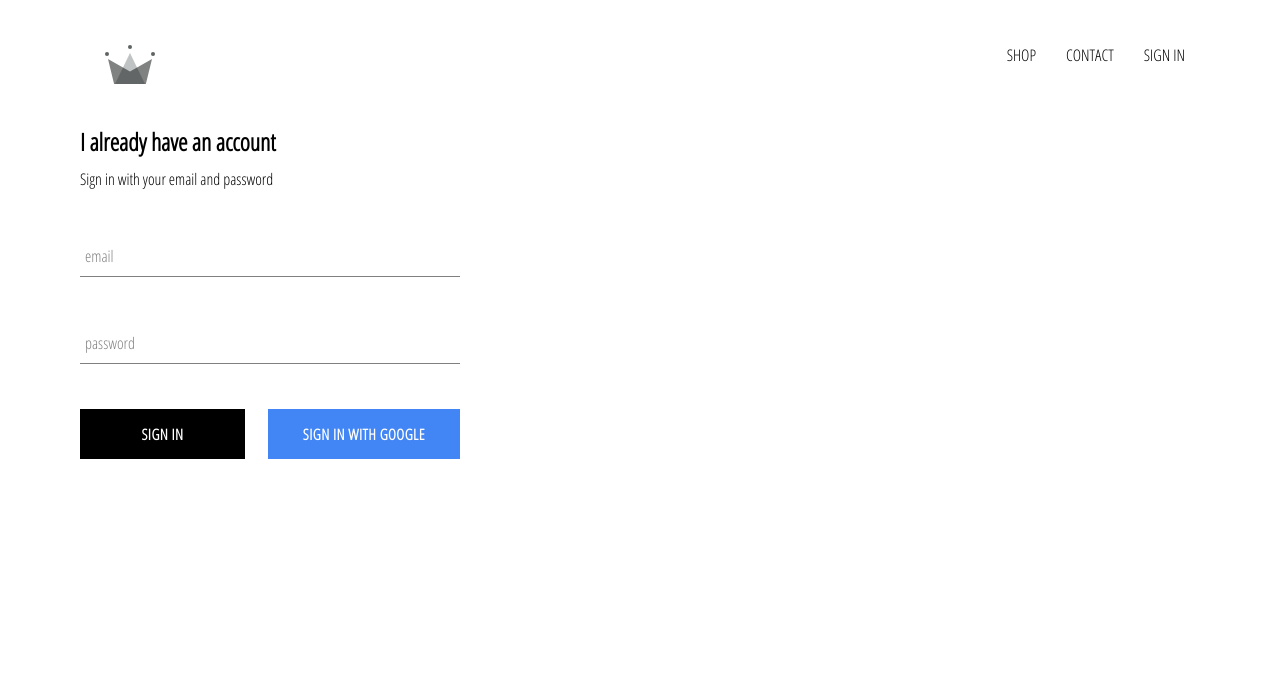
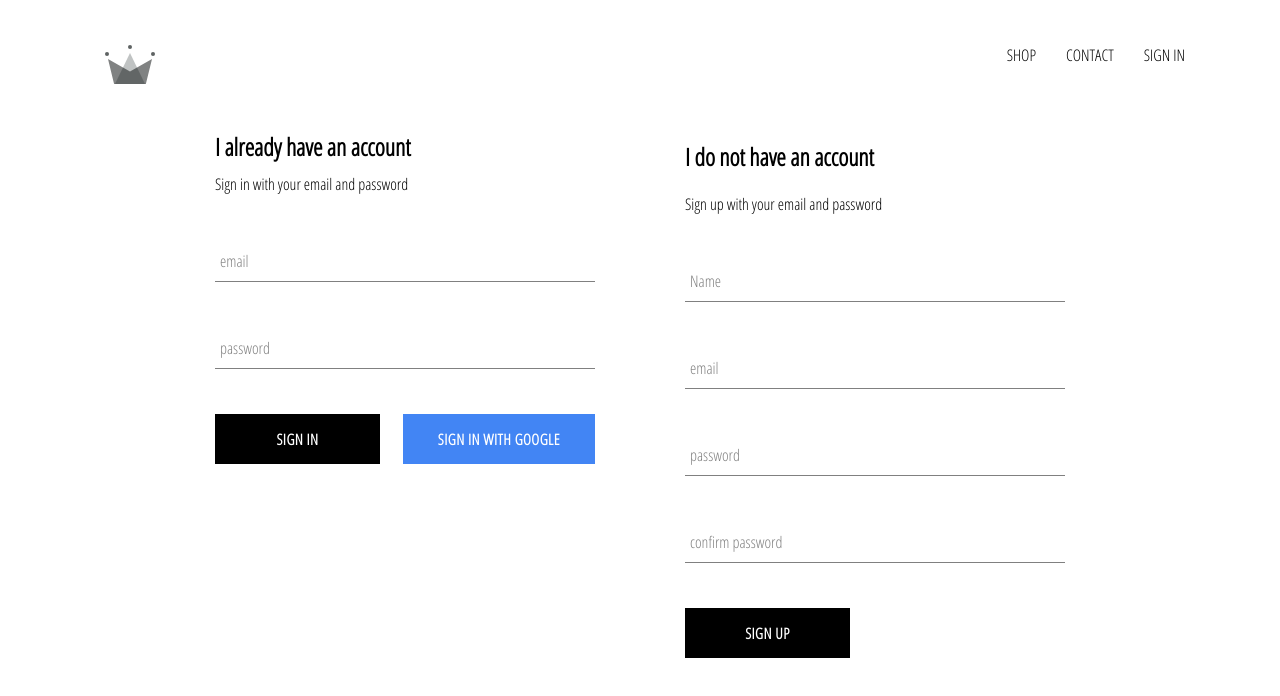
Before and after one commit to raouf21-dev/shop-clothing, a React (Create React App) app: page /signin in a window 1280 px wide. Shown: the top 696 px of the page. Built offline with nearby package versions, Linux system fonts and the light colour scheme; no server answers.

Commit message:
implemented firebase utils, and store authenticated users into firestore database

```diff
--- a/src/App.js
+++ b/src/App.js
@@ -4,7 +4,7 @@
 import ShopePage from "./pages/shop/shop";
 import Header from "./components/header/header";
 import SignInAndSignUp from "./pages/sign-in-sign-up/sign-in-sign-up";
-import { auth } from "./firebase/firebase.utils";
+import { auth, createUserProfileDocument } from "./firebase/firebase.utils";
 
 import './App.css';
 
@@ -20,11 +20,22 @@
   unSubscribeFromAuth = null;
 
   componentDidMount(){
-    this.unSubscribeFromAuth =  auth.onAuthStateChanged(user => {
-      this.setState({
-        currentUser: user
-      })
-      console.log(user);
+    this.unSubscribeFromAuth =  auth.onAuthStateChanged( async userAuth  => {
+      if(userAuth){
+        const userRef = await createUserProfileDocument(userAuth);
+
+        userRef.onSnapshot(snapShot => {
+          this.setState({
+            currentUser: {
+              id: snapShot.id,
+              ...snapShot.data()
+            }
+          })
+          console.log(this.state);
+        });
+      }else{
+        this.setState({currentUser: userAuth})
+      }
     })
   }
 
--- a/src/components/sign-in/sign-in.js
+++ b/src/components/sign-in/sign-in.js
@@ -30,7 +30,7 @@
         return (
             <div className="sign-in">
                 <h2 className="title">I already have an account</h2>
-                <span className="">Sign in with your email and password</span>
+                <span>Sign in with your email and password</span>
 
                 <form onSubmit={this.handleSubmit}>
 
--- /dev/null
+++ b/src/components/sign-up/sign-up.js
@@ -0,0 +1,98 @@
+import React, { Component } from 'react';
+import { auth, createUserProfileDocument } from '../../firebase/firebase.utils';
+import CustomButton from '../custom-buttom/custom-button';
+import FormInput from '../form-input/form-input';
+import './sign-up.scss';
+
+class SignUp extends Component {
+    constructor(){
+        super();
+
+        this.state = {
+            displayName: '',
+            email: '',
+            password: '',
+            confirmPassword: ''
+        }
+    }
+
+    handleSubmit = async e =>{
+        e.preventDefault();
+        const {displayName, email, password, confirmPassword} = this.state;
+
+        if(password !== confirmPassword){
+            alert("passwords don't match");
+            return;
+        }
+
+        try {
+           const {user} = await auth.createUserWithEmailAndPassword(email, password)
+
+           await createUserProfileDocument(user, {displayName});
+
+           this.setState({
+                displayName: '',
+                email: '',
+                password: '',
+                confirmPassword: ''
+           })
+        }catch(error){
+            console.error(error);
+        }
+
+
+    }
+    handleChange = e => {
+        const {name, value} = e.target;
+
+        this.setState({[name]: value})
+    }
+    render() {
+        const {displayName, email, password, confirmPassword} = this.state;
+        return (
+            <div className="sign-up">
+                <h2>I do not have an account</h2>
+                <span>Sign up with your email and password</span>
+                <form className="sign-up-form" onSubmit={this.handleSubmit}>
+                    <FormInput
+                        type="text"
+                        name="displayName"
+                        value={displayName}
+                        onChange={this.handleChange}
+                        label='Name'
+
+                    />
+
+                    <FormInput
+                        type="email"
+                        name="email"
+                        value={email}
+                        onChange={this.handleChange}
+                        label='email'
+
+                    />
+
+                    <FormInput
+                        type="password"
+                        name="password"
+                        value={password}
+                        onChange={this.handleChange}
+                        label='password'
+
+                    />
+
+                    <FormInput
+                        type="password"
+                        name="confirmPassword"
+                        value={confirmPassword}
+                        onChange={this.handleChange}
+                        label='confirm password'
+
+                    />
+                    <CustomButton type="submit">SIGN UP</CustomButton>
+                </form>
+            </div>
+        )
+    }
+}
+export default SignUp;
--- /dev/null
+++ b/src/components/sign-up/sign-up.scss
@@ -0,0 +1,9 @@
+.sign-up {
+    display: flex;
+    flex-direction: column;
+    width: 380px;
+
+    .title{
+        margin: 10px 0;
+    }
+}
--- a/src/firebase/firebase.utils.js
+++ b/src/firebase/firebase.utils.js
@@ -11,6 +11,34 @@
     messagingSenderId: "720488786012",
     appId: "1:720488786012:web:c4f33da4fbe898beb05e99",
     measurementId: "G-E880G2HV8N"
+  };
+
+  export const createUserProfileDocument = async (userAuth, additionalData) => {
+
+    if(!userAuth) return;
+
+    const userRef = firestore.doc(`users/${userAuth.uid}`);
+
+    const snapShot = await userRef.get();
+
+    if(!snapShot.exists){
+        const {displayName, email} = userAuth;
+        const createAt = new Date();
+
+        try {
+            await userRef.set({
+                displayName,
+                email,
+                createAt,
+                ...additionalData
+            })
+        }catch (error){
+            console.log('error creating user ', error.message );
+        }
+
+    }
+    return userRef;
+
   }
 
   firebase.initializeApp(config);
--- a/src/pages/sign-in-sign-up/sign-in-sign-up.js
+++ b/src/pages/sign-in-sign-up/sign-in-sign-up.js
@@ -1,11 +1,13 @@
 import React from 'react';
 import SignIn from '../../components/sign-in/sign-in';
+import SignUp from '../../components/sign-up/sign-up';
 import './sign-in-sign-up.scss';
 
 const SignInAndSignUp = () =>{
     return (
         <div className="sign-in-sign-up">
             <SignIn />
+            <SignUp />
         </div>
     )
 }
--- a/src/pages/sign-in-sign-up/sign-in-sign-up.scss
+++ b/src/pages/sign-in-sign-up/sign-in-sign-up.scss
@@ -0,0 +1,6 @@
+.sign-in-sign-up {
+    width: 850px;
+    display: flex;
+    justify-content: space-between;
+    margin: 30px auto;
+}
```
